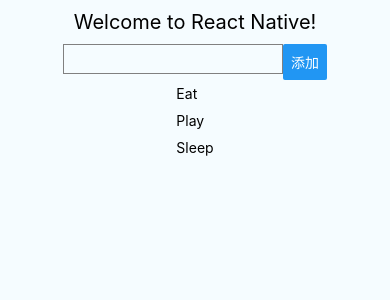
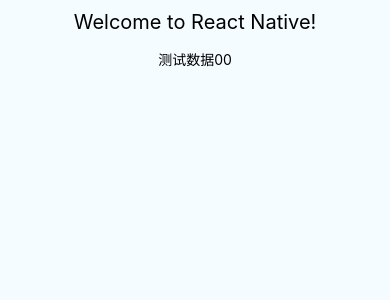
Before and after one commit to ahong222/reactnative_lessons, a React Native app: screen / in a window 390 px wide. Shown: the top 300 px of the page. Built offline with nearby package versions, Linux system fonts and the light colour scheme.

Commit message:
没有provider的情况

```diff
--- /dev/null
+++ b/app/App.js
@@ -0,0 +1,44 @@
+/**
+ * Sample React Native App
+ * https://github.com/facebook/react-native
+ *
+ * @format
+ * @flow
+ */
+
+import React, { Component } from 'react';
+import { Platform, StyleSheet, Text, View, SafeAreaView } from 'react-native';
+import HomeContainer from './HomeContainer';
+export default class App extends Component<Props> {
+  constructor(Props) {
+    super(Props)
+    this.state = {
+      todoList: [{ title: 'Eat', status: false }, { title: 'Play', status: false }, { title: 'Sleep', status: false }],
+    };
+  }
+
+  render() {
+    return (
+      <HomeContainer></HomeContainer>
+    );
+  }
+}
+
+const styles = StyleSheet.create({
+  container: {
+    flex: 1,
+    justifyContent: 'flex-start',
+    alignItems: 'center',
+    backgroundColor: '#F5FCFF',
+  },
+  welcome: {
+    fontSize: 20,
+    textAlign: 'center',
+    margin: 10,
+  },
+  instructions: {
+    textAlign: 'center',
+    color: '#333333',
+    marginBottom: 5,
+  },
+});
--- a/App.js
+++ b/app/HomeContainer.js
@@ -8,18 +8,13 @@
 
 import React, { Component } from 'react';
 import { Platform, StyleSheet, Text, View, SafeAreaView } from 'react-native';
-import TodoListComponent from './TodoListComponent';
-import NewTodoComponent from './NewTodoComponent';
+import TodoListComponent from './components/TodoListComponent';
+import NewTodoComponent from './components/NewTodoComponent';
 
-const instructions = Platform.select({
-  ios: 'Press Cmd+R to reload,\n' + 'Cmd+D or shake for dev menu',
-  android:
-    'Double tap R on your keyboard to reload,\n' +
-    'Shake or press menu button for dev menu',
-});
+
 
 type Props = {};
-export default class App extends Component<Props> {
+export default class HomeContainer extends Component<Props> {
   constructor(Props) {
     super(Props)
     this.state = {
@@ -51,8 +46,9 @@
       <SafeAreaView style={{ flex: 1, backgroundColor: '#000fff' }}>
         <View style={styles.container}>
           <Text style={styles.welcome}>Welcome to React Native!</Text>
-          <NewTodoComponent addTodo={(text)=>{this.addTodo(text)}}></NewTodoComponent>
-          <TodoListComponent todoList={this.state.todoList} toggleTodo={(index) => { this.toggleTodo(index) }} />
+          {/* <NewTodoComponent addTodo={(text)=>{this.addTodo(text)}}></NewTodoComponent> */}
+          {/* <TodoListComponent todoList={this.state.todoList} toggleTodo={(index) => { this.toggleTodo(index) }} /> */}
+          <TodoListComponent todoList={[{title:'测试数据00'}]} ></TodoListComponent>
         </View>
       </SafeAreaView>
     );
--- a/NewTodoComponent.js
+++ b/app/components/NewTodoComponent.js
@@ -34,7 +34,7 @@
     return (
       <View style={styles.wrapper}>
         <TextInput style={styles.input} onChangeText={(text) => { this.setTodo(text) }} ></TextInput>
-        <Button title="添加" onPress={() => { this.addTodo() }}></Button>
+        <Button title="ADD" onPress={() => { this.addTodo() }}></Button>
       </View>
     )
   }
--- a/index.js
+++ b/index.js
@@ -3,7 +3,7 @@
  */
 
 import {AppRegistry} from 'react-native';
-import App from './App';
 import {name as appName} from './app.json';
+import App from './app/App.js';
 
 AppRegistry.registerComponent(appName, () => App);
--- a/package.json
+++ b/package.json
@@ -9,7 +9,9 @@
   },
   "dependencies": {
     "react": "16.8.3",
-    "react-native": "0.59.8"
+    "react-native": "0.59.8",
+    "react-redux": "^7.0.3",
+    "redux": "^4.0.1"
   },
   "devDependencies": {
     "@babel/core": "^7.4.4",
```
Also changed, not shown: app/components/TodoListComponent.js (renamed from TodoListComponent.js), 2 other files (tests, documents, lock files or other folders).
